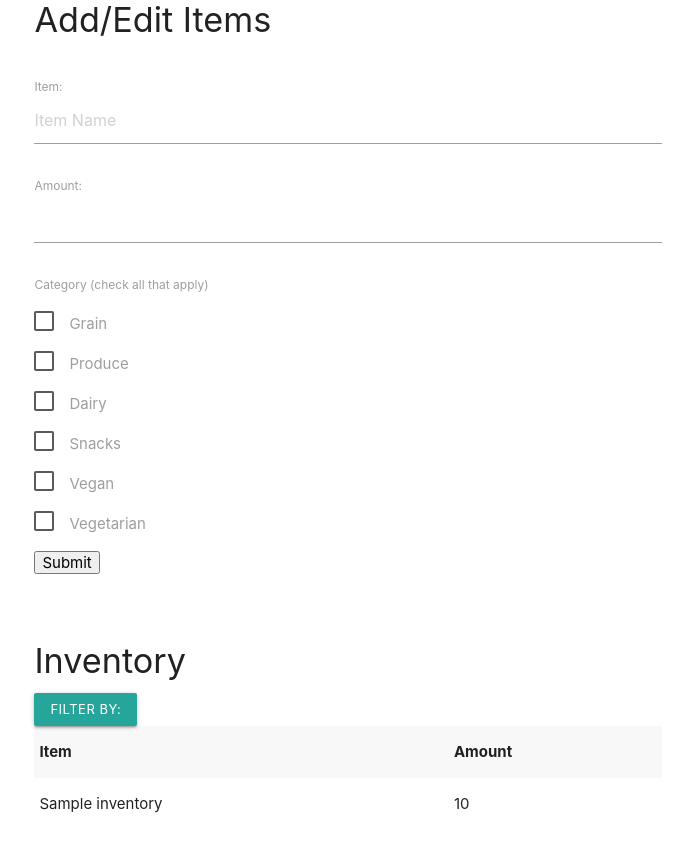
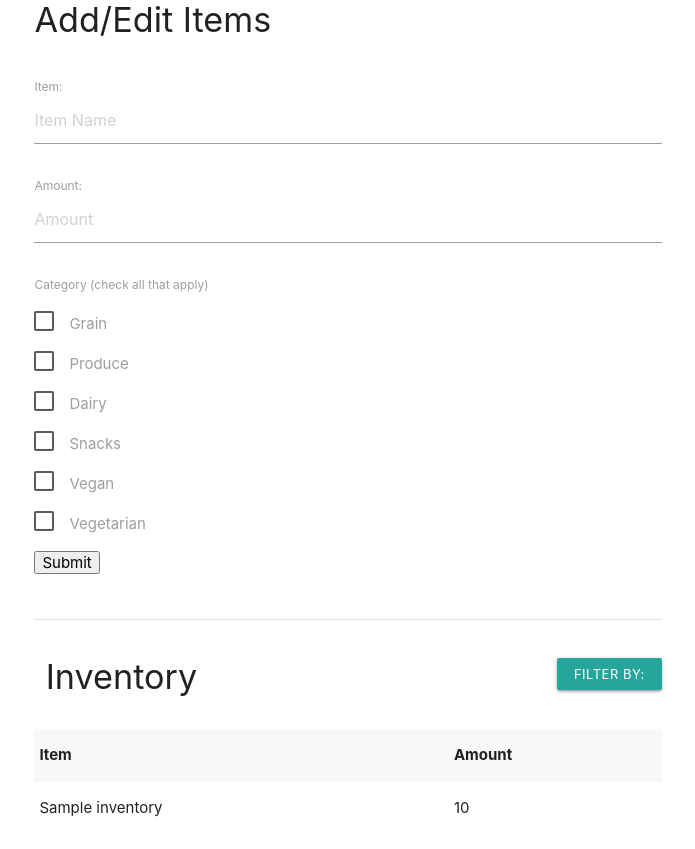
Before and after one commit to fionahtt/Covid-19-CMU-FOODPANTRY, a Flask app: page /inventory in a window 1280 px wide. Shown: the part 242-1091 px from the top of the page, without its empty margins (292-987 px from the left). Before the commit the page ends 1055 px from the top, so only its background shows below. Run offline with Flask 2, Linux system fonts and the light colour scheme; tables that the repository leaves empty hold one stand-in row (values such as "Sample post"); some libraries are stand-ins or nearby versions.

Commit message:
Moved 'filter by' button to the right, added a dividing line between the form and table, made item name a required field in the form

```diff
--- a/templates/staff_inventory.html
+++ b/templates/staff_inventory.html
@@ -5,15 +5,17 @@
 {% block nav %}
 <li><a href="/">Home</a></li>
 <li class = "active"><a href="inventory">Inventory</a></li>
+<li><a href="users">Users</a></li>
+<li><a href="orders">Orders</a></li>
 {% endblock %}
 
 {% block content %}
     <h4>Add/Edit Items</h4><br>
     <form action = "#" method = "post">
         <label>Item:</label>
-        <input type = "text" name = "Item" size = "25" placeholder = "Item Name"><br><br>
+        <input type = "text" name = "Item" size = "25" placeholder = "Item Name" required><br><br>
         <label>Amount:</label>
-        <input type = "number" name = "Amount" min = "1" max = 100><br><br>
+        <input type = "number" name = "Amount" min = "1" placeholder = "Amount"><br><br>
 
         <label>Category (check all that apply)</label>
         <p>
@@ -56,11 +58,17 @@
         <input type = "submit" name = "Submit">
     </form><br><br>
 
+    <div class="divider"></div>
+
+    <div class = "section">
+        <div class = "row">
+            <div class = "col s3">
                 <h4>Inventory</h4>
-
+            </div></br>
             <!-- HEELLLLPPPP DUNNO HOW TO MAKE THIS WORK -->
             <!-- Dropdown Trigger -->
-    <a class='dropdown-trigger btn-small' href='#' data-target='dropdown1'>Filter By:</a>
+            <a class='dropdown-trigger btn-small col s2 offset-s7' href='#' data-target='dropdown1'>Filter By:</a>
+        </div>
 
         <!-- Dropdown Structure -->
         <ul id='dropdown1' class='dropdown-content'>
@@ -85,5 +93,8 @@
                 </tr>
             {% endfor %}
         </table>
+    </div>
+
+
 
 {% endblock %}
```
Lines whose indentation alone changed are shown as unchanged.
